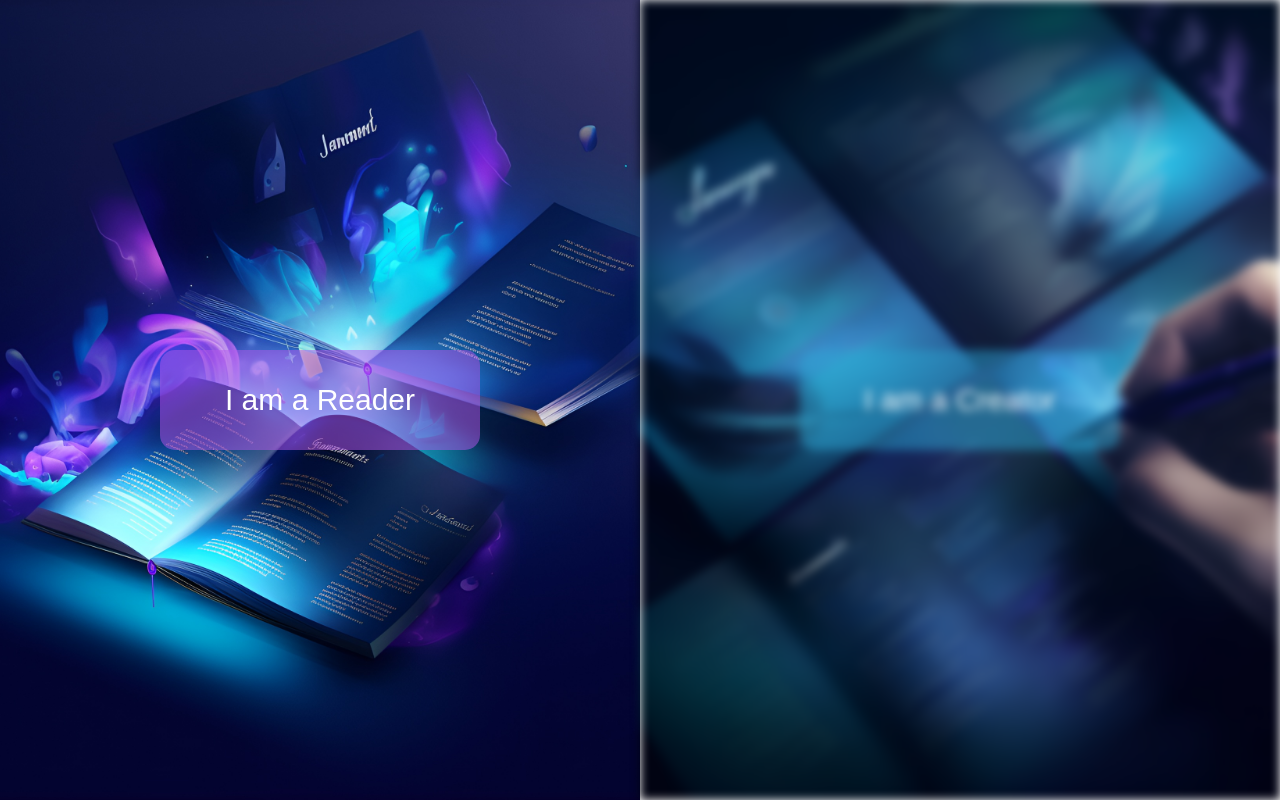
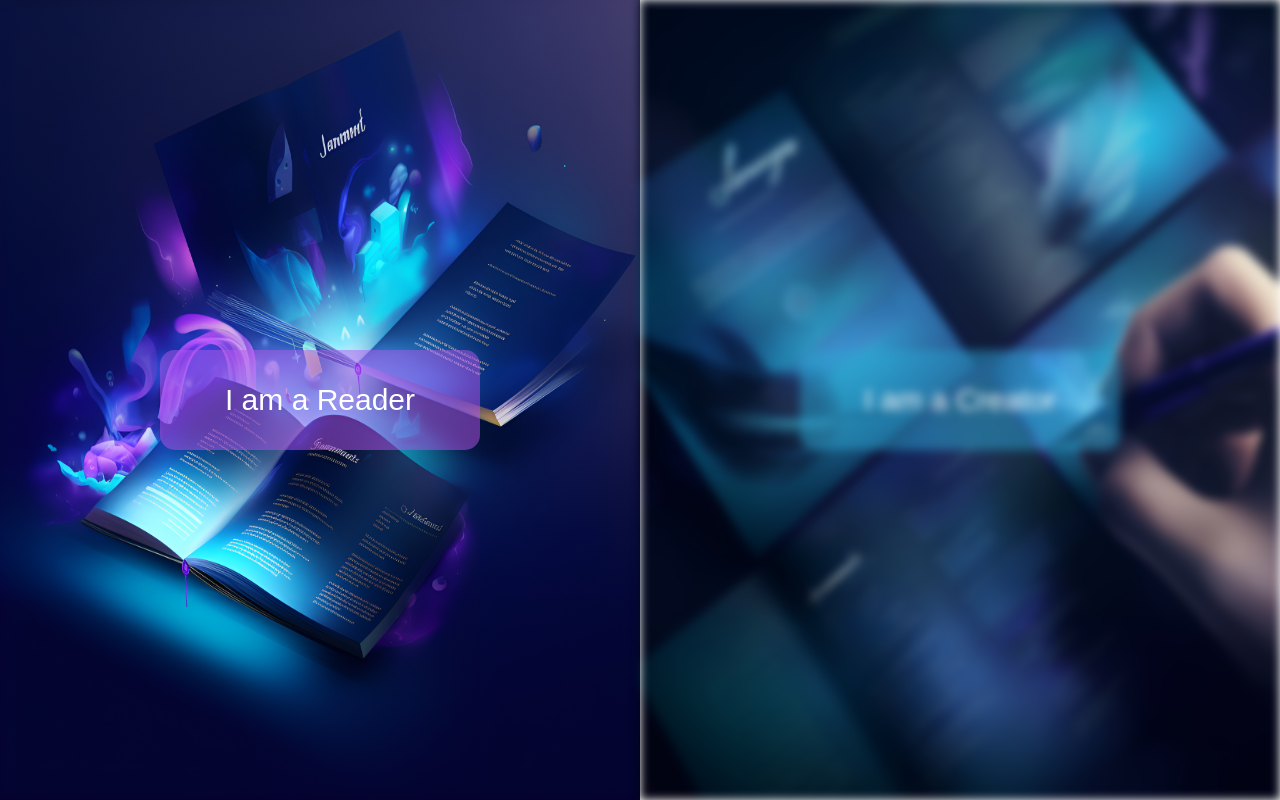
Before and after one commit to Drewsup123/plot-forger, a React (Create React App) app: page / in a window 1280 px wide. Built offline with nearby package versions, Linux system fonts and the light colour scheme.

Commit message:
landing page improvements

```diff
--- a/src/styles/pages/landingPage.module.sass
+++ b/src/styles/pages/landingPage.module.sass
@@ -5,9 +5,8 @@
     .section
         width: 50%
         background-position: center
-        background-size: cover
+        background-size: 110% 110%
         height: 100vh
-        background-color: blue
         filter: blur(5px)
         display: flex
         justify-content: center
@@ -16,7 +15,8 @@
         &:hover
             cursor: pointer
             filter: blur(0px)
-            transition: filter 0.5s ease-in-out
+            transition: all 0.5s ease-in-out
+            background-size: 100% 100%
     .leftSection
         button
             width: 50%
@@ -26,6 +26,7 @@
             border: none
             font-size: 30px
             color: #fff
+            cursor: pointer
     .rightSection
         button
             width: 50%
@@ -35,3 +36,4 @@
             border: none
             font-size: 30px
             color: #fff
+            cursor: pointer
```
